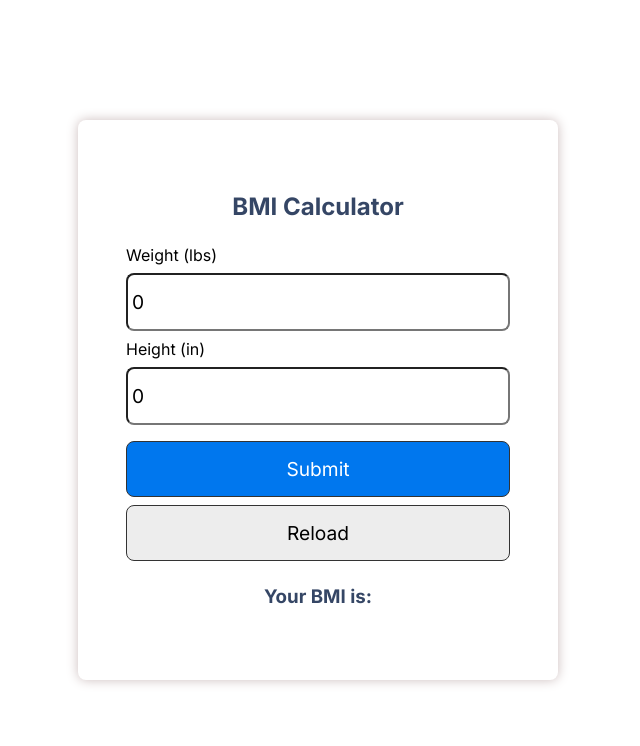
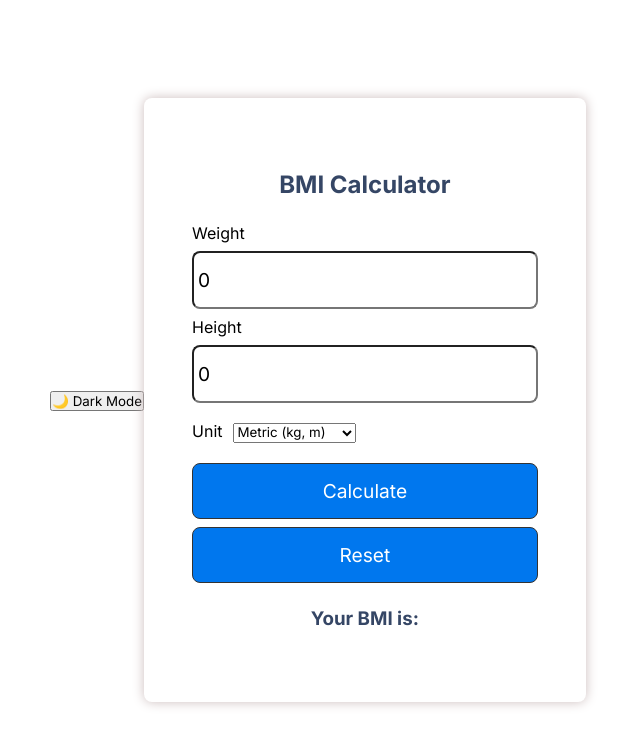
Before and after one commit to iiitl/bmi_calculator, a React (Create React App) app: page / in a window 1280 px wide. Shown: the top 746 px of the page, without its empty margins (322-962 px from the left). Built offline with nearby package versions, Linux system fonts and the light colour scheme.

Commit message:
Issue #5 solved

```diff
--- a/src/App.js
+++ b/src/App.js
@@ -1,59 +1,97 @@
 import './App.css';
-import './index.css'
-import React, {useState} from 'react'
+import React, { useState, useEffect } from 'react';
 
 function App() {
-  // state
-  const [weight, setWeight] = useState(0)
-  const [height, setHeight] = useState(0)
-  const [bmi, setBmi] = useState('')
-  const [message, setMessage] = useState('')
+  // State
+  const [weight, setWeight] = useState(0);
+  const [height, setHeight] = useState(0);
+  const [unit, setUnit] = useState('metric');
+  const [bmi, setBmi] = useState('');
+  const [message, setMessage] = useState('');
+  const [darkMode, setDarkMode] = useState(
+    localStorage.getItem('darkMode') === 'true'
+  );
 
-  let calcBmi = (event) => {
-    event.preventDefault()
-    console.log(event);
+  const spacing = {
+    marginBottom: '20px',
+    marginTop: '10px'
+  };
 
+  useEffect(() => {
+    document.body.classList.toggle('dark-mode', darkMode);
+    localStorage.setItem('darkMode', darkMode);
+  }, [darkMode]);
+
+  const calcBmi = (event) => {
+    event.preventDefault();
     if (weight === 0 || height === 0) {
-      alert('Please enter a valid weight and height')
+      alert('Please enter a valid weight and height');
     } else {
-      let bmi = (weight / (height * height) * 703)
-      setBmi(bmi.toFixed(1))
-
+      let bmi;
+      if (unit === 'metric') {
+        bmi = weight / (height * height);
+      } else {
+        bmi = (weight / (height * height)) * 703;
+      }
+      setBmi(bmi.toFixed(1));
 
       if (bmi < 18.5) {
-          setMessage('You are underweight')
-        }  else if (bmi >= 18.5 && bmi < 25) {
-          setMessage('You have healthy weight')
-        } else if (bmi>=25 && bmi <30) {
-          setMessage('You are overweight')
-        }else{
-          setMessage('You are obese')
-        }
-
+        setMessage('You are underweight');
+      } else if (bmi >= 18.5 && bmi < 25) {
+        setMessage('You have a healthy weight');
+      } else if (bmi >= 25 && bmi < 30) {
+        setMessage('You are overweight');
+      } else {
+        setMessage('You are obese');
       }
     }
+  };
 
-  let reload = () => {
-    window.location.reload()
-  }
-
+  const reload = () => {
+    setWeight(0);
+    setHeight(0);
+    setBmi('');
+    setMessage('');
+  };
 
   return (
-    <div className="app">
+    <div className={`app ${darkMode ? 'dark' : ''}`}>
+      <div className='toggle-container'>
+        <button className='google-btn styled-btn' onClick={() => setDarkMode(!darkMode)}>
+          {darkMode ? '☀ Light Mode' : '🌙 Dark Mode'}
+        </button>
+      </div>
       <div className='container'>
         <h2 className='center'>BMI Calculator</h2>
         <form onSubmit={calcBmi}>
           <div>
-            <label>Weight (lbs)</label>
-            <input type="text" placeholder='Enter Weight in lbs' value={weight} onChange={(e) => setWeight(e.target.value)} />
+            <label>Weight</label>
+            <input
+              type='number'
+              placeholder={`Enter Weight in ${unit === 'metric' ? 'kg' : 'lbs'}`}
+              value={weight}
+              onChange={(e) => setWeight(e.target.value)}
+            />
           </div>
           <div>
-            <label>Height (in)</label>
-            <input type="text" placeholder='Enter height in inches' value={height} onChange={(event) => setHeight(event.target.value)} />
+            <label>Height</label>
+            <input
+              type='number'
+              placeholder={`Enter Height in ${unit === 'metric' ? 'm' : 'in'}`}
+              value={height}
+              onChange={(e) => setHeight(e.target.value)}
+            />
           </div>
-          <div>
-            <button className='btn' type='submit'>Submit</button>
-            <button className='btn btn-outline' onClick={reload} type='submit'>Reload</button>
+          <div className='unit-switch' style={spacing}>
+            <label style={{ marginRight: '10px' }}>Unit</label>
+            <select className='styled-select' value={unit} onChange={(e) => setUnit(e.target.value)}>
+              <option value='metric'>Metric (kg, m)</option>
+              <option value='imperial'>Imperial (lbs, in)</option>
+            </select>
+          </div>
+          <div className='button-group' style={{ marginTop: '20px' }}>
+            <button className='btn primary styled-btn' type='submit'>Calculate</button>
+            <button className='btn secondary styled-btn' onClick={reload} type='button'>Reset</button>
           </div>
         </form>
         <div className='center'>
```
Lines whose indentation alone changed are shown as unchanged.
